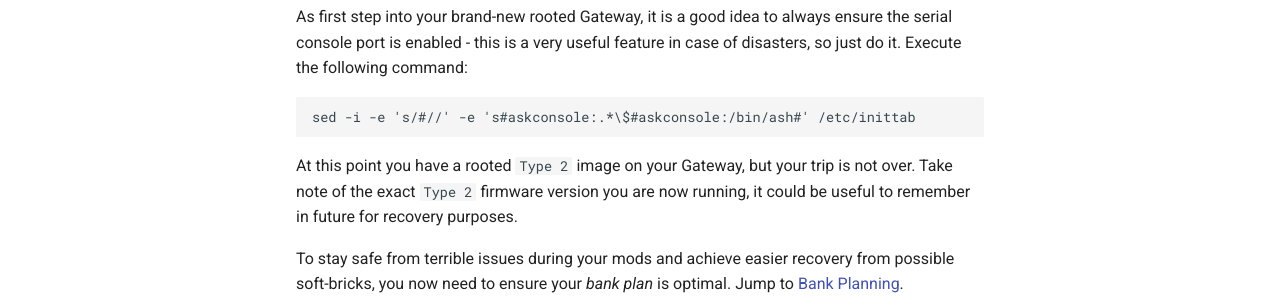
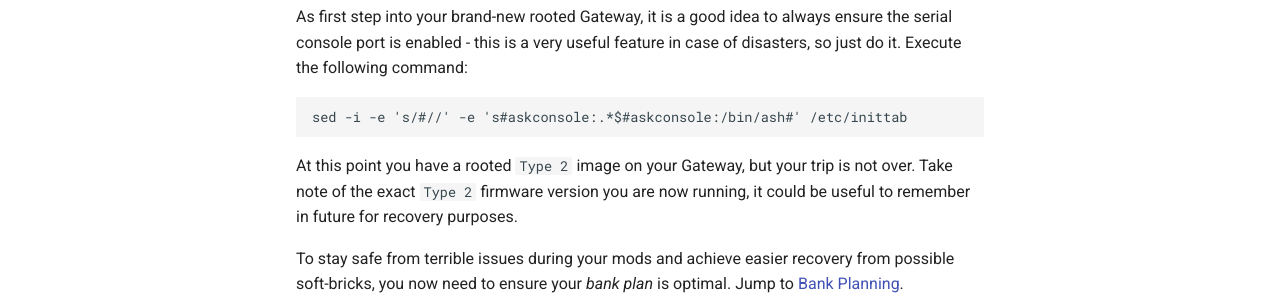
Before and after one commit to hack-technicolor/hack-technicolor, an MkDocs documentation site: the page built from docs/Hacking/Type2.md, in a window 1280 px wide and 900 px high, scrolled down 901 px. Shown: the part 515-815 px from the top of the window. Built offline with MkDocs 1.6.1 and Material for MkDocs 9.7.7, drawn with Linux system fonts in a browser that asks for light colours; comment, search, counter and statistics services are not loaded.

````diff
--- a/docs/Hacking/Type2.md
+++ b/docs/Hacking/Type2.md
@@ -31,7 +31,7 @@ Fire up your SSH client and connect with user `root` to the Gateway IP on defaul
 As first step into your brand-new rooted Gateway, it is a good idea to always ensure the serial console port is enabled - this is a very useful feature in case of disasters, so just do it. Execute the following command:
 
 ```bash
-sed -i -e 's/#//' -e 's#askconsole:.*\$#askconsole:/bin/ash#' /etc/inittab
+sed -i -e 's/#//' -e 's#askconsole:.*$#askconsole:/bin/ash#' /etc/inittab
 ```
 
 At this point you have a rooted `Type 2` image on your Gateway, but your trip is not over. Take note of the exact `Type 2` firmware version you are now running, it could be useful to remember in future for recovery purposes.
````
